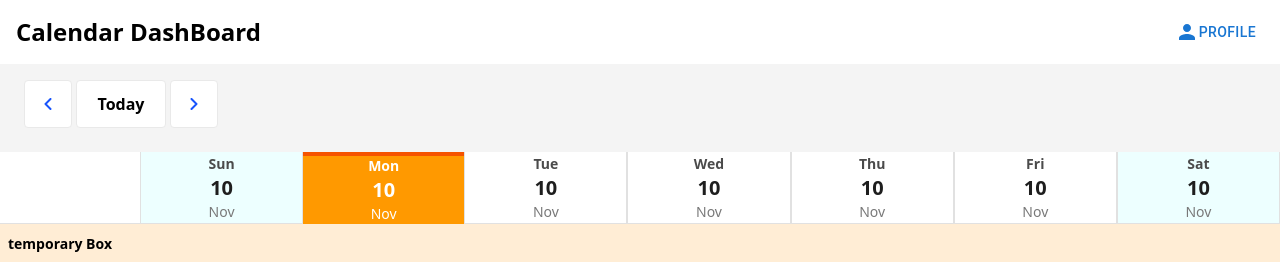
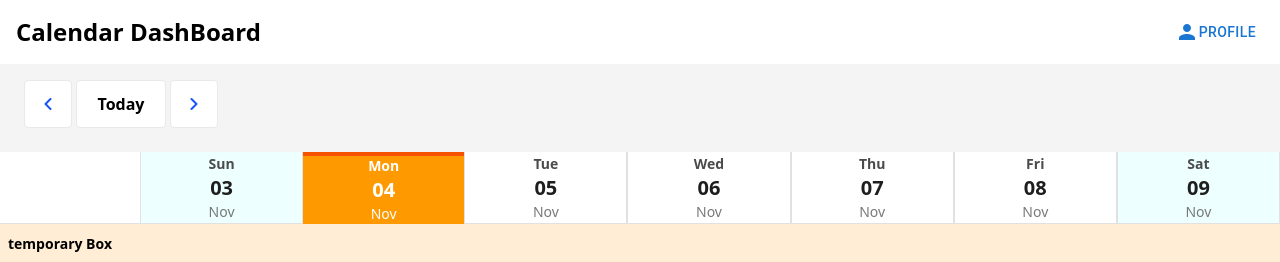
Before and after one commit to sam880629/Calendar-DashBoard-APP, a React (Vite) app: page / in a window 1280 px wide. Shown: the top 262 px of the page. Built offline with nearby package versions, Linux system fonts and the light colour scheme.

Commit message:
no message

```diff
--- a/src/components/body/MoonRow.jsx
+++ b/src/components/body/MoonRow.jsx
@@ -1,9 +1,7 @@
 import { useState, useEffect, useRef, Fragment } from "react";
-import ButtonGroup from "../btn/ButtonGroup";
 import DateItem from "./components/DateItem";
 import moment from "moment";
 
-const buttons = [{ text: "room" }, { text: "floor" }];
 
 // 判斷是否為週末
 const isWeekend = (date) => {
@@ -67,8 +65,8 @@ const MoonRow = ({ dates }) => {
         {/* Date items */}
         <div className="flex-grow flex justify-between">
           {dates.map((date, index) => {
-            const dateState = dateClassHandler(date.date);
-            return <DateItem key={index} dateState={dateState} />;
+
+            return <DateItem key={index} dateItem={date} />;
           })}
         </div>
       </div>
--- a/src/components/body/components/DateItem.jsx
+++ b/src/components/body/components/DateItem.jsx
@@ -1,5 +1,32 @@
+import moment from "moment";
 
-const MoonItem = ({ dateState }) => {
+// 判斷是否為週末
+const isWeekend = (date) => {
+  const day = moment(date, "YYYY-M-D").day();
+  return day === 0 || day === 6; // 星期日或星期六
+};
+
+// 處理日期樣式
+const dateClassHandler = (date) => {
+  const mmt = moment(date); // 用 moment 對象解析日期
+  const isHoliday = isWeekend(date); // 假日判斷
+  const isToday = mmt.isSame(moment(), "day"); // 判斷是否是今天
+  const isBeforeToday = mmt.isBefore(moment(), "day"); // 判斷是否是今天之前
+  const weekDay = mmt.format("ddd"); // 星期幾（簡寫）
+  const monthName = mmt.format("MMM"); // 月份名稱（簡寫）
+  const dateDayName = mmt.format("DD"); // 日期
+  return {
+    isHoliday,
+    isBeforeToday,
+    isToday,
+    weekDay,
+    monthName,
+    dateDayName,
+  };
+};
+const MoonItem = ({ dateItem }) => {
+  const dateState = dateClassHandler(dateItem.date);
+  console.log(dateState);
 
   const { weekDay,dateDayName,monthName, isToday, isHoliday} = dateState
   // class 樣式設定
@@ -22,7 +49,7 @@ const MoonItem = ({ dateState }) => {
   return (
     <div className={containerClasses}>
       <p className={weekClasses}>{weekDay}</p>
-      <p className={dayClasses}>10</p>
+      <p className={dayClasses}>{dateDayName}</p>
       <p className={monthClasses}>{monthName}</p>
     </div>
   );
```
